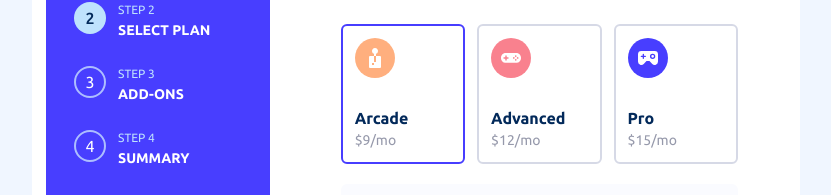
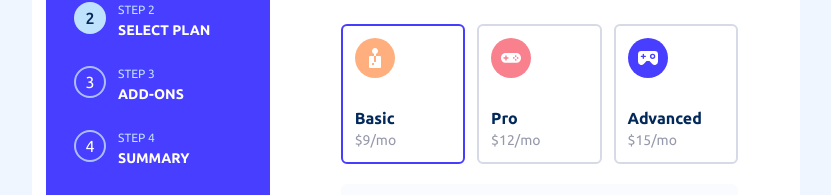
Before and after one commit to adetoye-dev/plan-subscription-app, a React (Vite) app: page /plans in a window 1280 px wide. Shown: the part 210-405 px from the top of the page, without its empty margins (224-1055 px from the left). Built offline with nearby package versions, Linux system fonts and the light colour scheme; no server answers.

Commit message:
Add subscription Id to plans

```diff
--- a/src/contexts/userPlan.jsx
+++ b/src/contexts/userPlan.jsx
@@ -8,21 +8,33 @@ const PlansContext = ({ children }) => {
 
   const [plans, setMonthlyPlans] = useState([
     {
-      plan: "arcade",
+      plan: "basic",
       price: { monthly: 9, yearly: 90 },
       icon: "icon-arcade.svg",
+      subscriptionId: {
+        monthly: "PLN_rlcxuq41da952gg",
+        yearly: "PLN_5ml5r116jgrv97a",
+      },
       selected: true,
     },
     {
-      plan: "advanced",
+      plan: "pro",
       price: { monthly: 12, yearly: 120 },
       icon: "icon-advanced.svg",
+      subscriptionId: {
+        monthly: "PLN_4m4jpyidpw4f0mn",
+        yearly: "PLN_nlcj0o6kyui7xno",
+      },
       selected: false,
     },
     {
-      plan: "pro",
+      plan: "advanced",
       price: { monthly: 15, yearly: 150 },
       icon: "icon-pro.svg",
+      subscriptionId: {
+        monthly: "PLN_3qjh3bobanyt2mz",
+        yearly: "PLN_1o1w8vltxo1kiju",
+      },
       selected: false,
     },
   ]);
```
